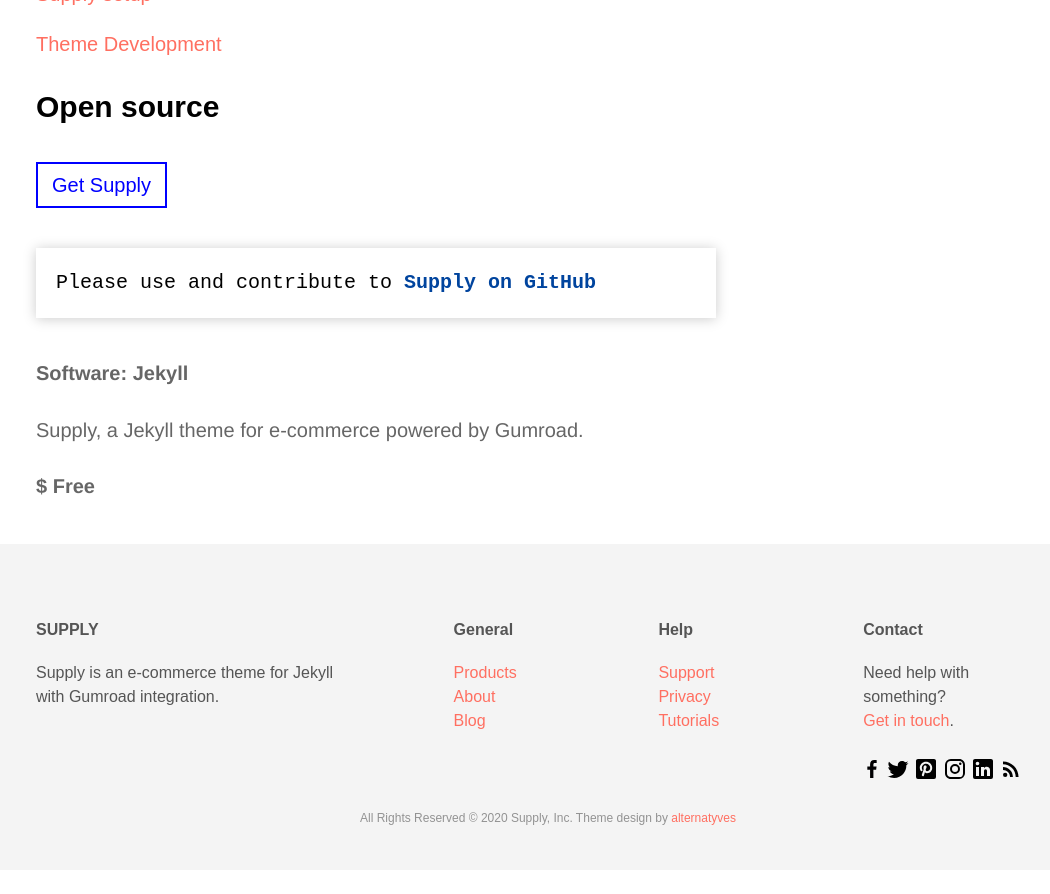
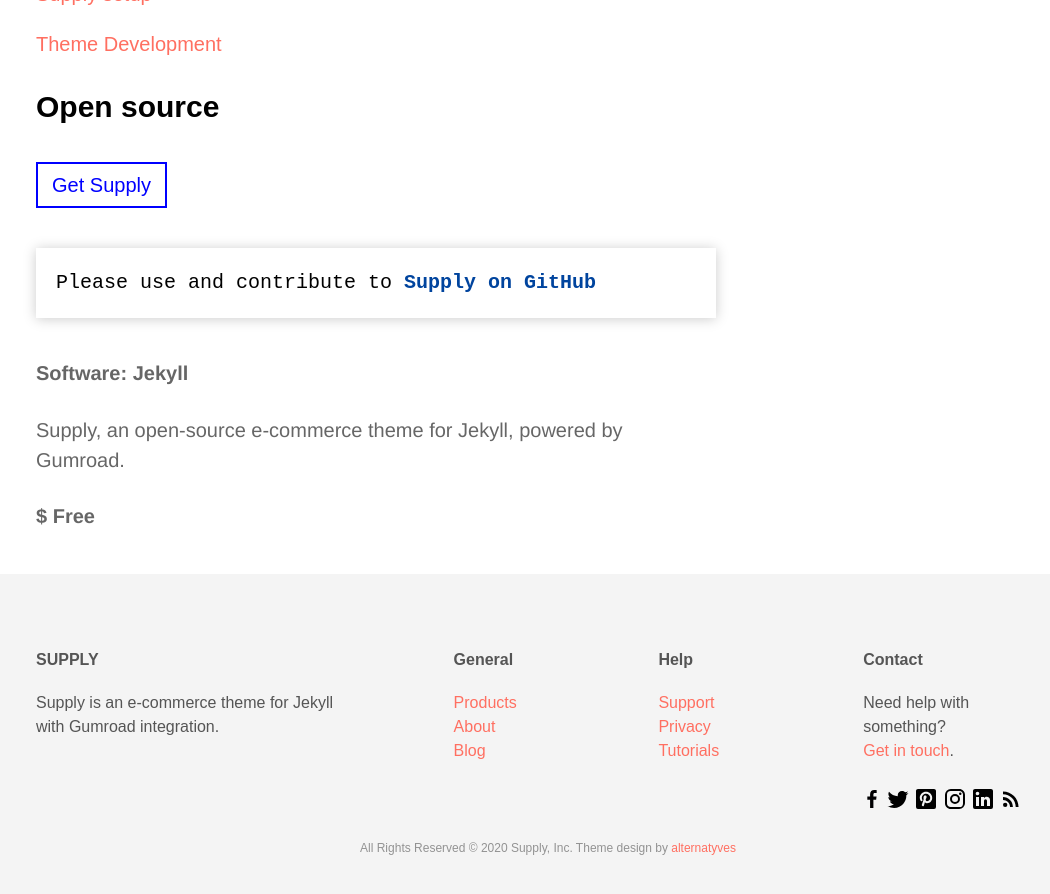
Before and after one commit to YJPL/Supply, a Jekyll site: the page built from _products/supply-jekyll-e-commerce-theme.md, in a window 1280 px wide and 900 px high, scrolled down 1713 px. Shown: the top 894 px of the window, without its empty margins (92-1142 px from the left). Built offline with Jekyll 4.4.1, drawn with Linux system fonts in a browser that asks for light colours; before the commit the page ends 2583 px from its top, so only the background shows below that.

Commit message:
Update supply-jekyll-e-commerce-theme.md

```diff
--- a/_products/supply-jekyll-e-commerce-theme.md
+++ b/_products/supply-jekyll-e-commerce-theme.md
@@ -4,7 +4,7 @@
 software: Jekyll
 cat: web
 description_markdown: >-
-  Supply, a Jekyll theme for e-commerce powered by Gumroad.
+  Supply, an open-source e-commerce theme for Jekyll, powered by Gumroad.
 date: 2020-05-09 11:48:06 +0100
 last_modified_at: 2020-02-26 22:24:17 +0100
 id: soon-jekyll
```
